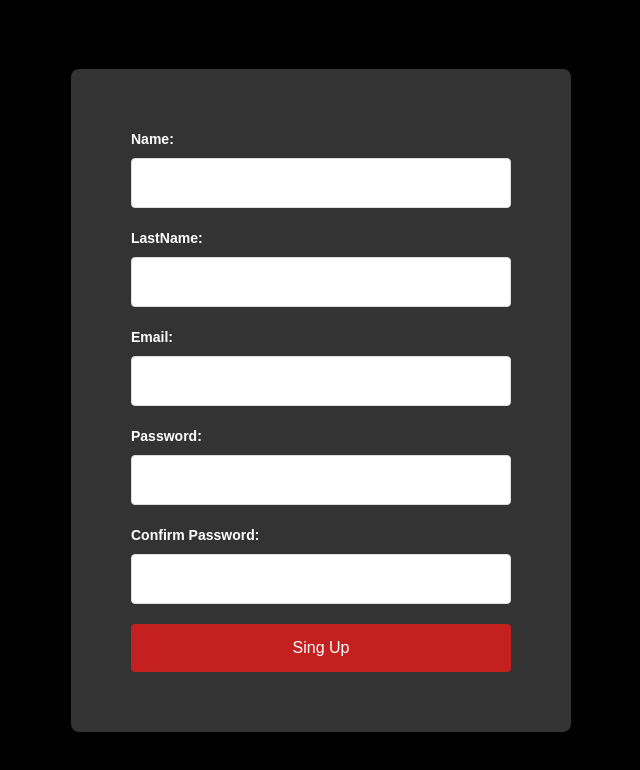
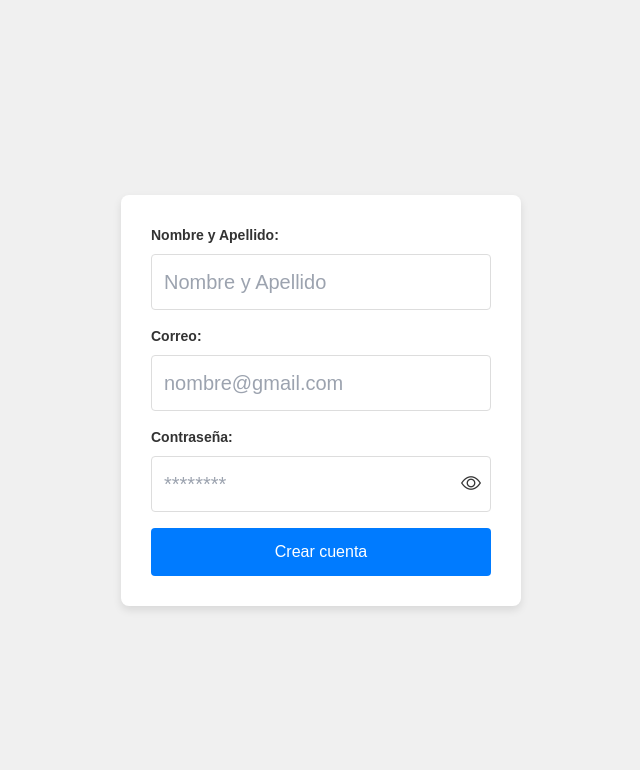
Before and after one commit to jhon1253/PROYECTO_FINAL, a React (Vite) app in the folder sesion89/my_proyect/: page /register in a window 1280 px wide. Shown: the top 770 px of the page, without its empty margins (319-959 px from the left). Built offline with nearby package versions, Linux system fonts and the light colour scheme.

Commit message:
proyecto final

```diff
--- a/sesion89/my_proyect/src/components/Login/Login.css
+++ b/sesion89/my_proyect/src/components/Login/Login.css
@@ -50,14 +50,36 @@
 
 .textbox {
   margin-bottom: 15px;
+  position: relative; /* Necesario para posicionar el icono absolutamente dentro de este contenedor */
+  width: 100%; /* Asegura que el contenedor use todo el ancho disponible */
 }
 
-.textbox input {
-  width: 100%;
-  padding: 10px;
+
+
+/* Estilo para el campo de entrada */
+.textbox input{
+  width: 100%; /* Asegura que el campo use todo el ancho del contenedor */
+  padding: 12px;
+  padding-right: 40px; /* Espacio para el icono a la derecha */
+  margin-bottom: 16px;
   border: 1px solid #ddd;
   border-radius: 4px;
-  font-size: 16px;
+  font-size: 20px;
+  box-sizing: border-box;
+  background-color: #fff;
+  color: #333;
+}
+/* Estilo para el icono de alternancia de contraseña */
+.password_toggle_icon {
+  margin-top: -8px;
+  position: absolute; /* Posiciona el icono absolutamente dentro del contenedor */
+  right: 10px; /* Espacio desde el borde derecho del campo de entrada */
+  top: 50%;
+  transform: translateY(-50%); /* Centra el icono verticalmente */
+  font-size: 20px; /* Tamaño del icono */
+  cursor: pointer; /* Cursor de puntero para indicar interactividad */
+  color: #333; /* Color del icono */
+  pointer-events: all; /* Permite que el clic en el icono funcione */
 }
 
 .textbox input:focus {
@@ -72,7 +94,7 @@
   background: #007bff;
   color: #fff;
   border: none;
-  border-radius: 4px;
+  border-radius: 10px;
   font-size: 16px;
   cursor: pointer;
   transition: background 0.3s;
@@ -89,7 +111,7 @@
   margin-bottom: 10px;
 }
 
-.iniciar_sesion{
+h2{
   align-items: center;
   display: flex;
   justify-content: center;
@@ -99,7 +121,7 @@
   background: #28a745;
   color: #fff;
   border: none;
-  border-radius: 4px;
+  border-radius: 10px;
   padding: 10px 20px;
   font-size: 16px;
   cursor: pointer;
--- a/sesion89/my_proyect/src/components/Login/Login.jsx
+++ b/sesion89/my_proyect/src/components/Login/Login.jsx
@@ -9,7 +9,10 @@ const Login = ({ setMostrarFormulario }) => {
   const [password, setPassword] = useState("");
   const [user, setUser] = useState(null);
   const navigate = useNavigate();
+  const [showPassword, setShowPassword] = useState(false); // Nuevo estado para mostrar/ocultar la contraseña
+
   const [isVisible, setIsVisible] = useState(true); // Estado para manejar la visibilidad del login
+
 
   useEffect(() => {
     const unsubscribe = onAuthStateChanged(auth, (currentUser) => {
@@ -53,13 +56,13 @@ const Login = ({ setMostrarFormulario }) => {
           <button className="close-button" onClick={handleClose}>
             &times;
           </button>
-          <h2 className="iniciar_sesion">Iniciar Sesión</h2>
+          <h2>Iniciar Sesión</h2>
           <form onSubmit={handleLogin}>
             <div className="textbox">
               <input
                 type="text"
                 name="email"
-                placeholder="name@gmail.com"
+                placeholder="nombre@gmail.com"
                 value={email}
                 onChange={(e) => setEmail(e.target.value)}
                 required
@@ -67,19 +70,26 @@ const Login = ({ setMostrarFormulario }) => {
             </div>
             <div className="textbox">
               <input
-                type="password"
+                type={showPassword ? "text" : "password"}
                 name="password"
-                placeholder="password(8 dig-min)"
+                placeholder="contraseña"
                 value={password}
                 onChange={(e) => setPassword(e.target.value)}
                 required
               />
+              <span
+              className="password_toggle_icon"
+              onClick={() => setShowPassword(!showPassword)} // Cambia el estado al hacer clic
+              >
+              {showPassword ? <i class="bi bi-eye-slash"></i> : <i class="bi bi-eye"></i>} {/* Alterna entre dos iconos de texto */}
+              </span>
             </div>
             <button type="submit" className="btn">
               Iniciar Sesión
             </button>
             <div className="create-account">
-              <h3>¿No tienes cuenta?</h3>
+              <h3>¿Aun no tienes cuenta?</h3>
+              <h5>Crea tu cuenta yaa !!</h5>
               <button type="button" onClick={handleRegisterRedirect}>
                 Crear cuenta
               </button>
--- a/sesion89/my_proyect/src/components/Menu/Header.css
+++ b/sesion89/my_proyect/src/components/Menu/Header.css
@@ -10,11 +10,11 @@ body {
   left: 0;
   z-index: 5;
 }
-.header .container {
+.container {
   display: flex;
   width: 75%;
 }
-.header .barra {
+.barra {
   display: flex;
   justify-content: right;
 }
@@ -25,7 +25,7 @@ body {
   text-decoration: none;
   font-weight: bold;
 }
-.header .logo {
+.logo {
   width: 100px;
 }
 
@@ -124,20 +124,20 @@ a:hover {
   text-decoration: underline;
 }
 
-.header .formulario form {
+.formulario form {
   display: flex;
   flex-direction: column;
 }
 
-.header .formulario .campo {
+.campo {
   margin-bottom: 10px;
 }
 
-.header .formulario label {
+.formulario label {
   font-weight: bold;
 }
 
-.header .formulario input {
+.formulario input {
   width: 100%;
   padding: 8px;
   margin-top: 5px;
@@ -146,7 +146,7 @@ a:hover {
   font-size: 14px;
 }
 
-.header .formulario button {
+.formulario button {
   background-color: #d81f26;
   color: #fff;
   border: none;
@@ -156,7 +156,7 @@ a:hover {
   margin-top: 10px;
 }
 
-.header .btn-ini-sesion {
+.btn-ini-sesion {
   background-color: #d81f26;
   color: #fff;
   border-radius: 4px;
@@ -166,7 +166,7 @@ a:hover {
   margin-top: 15px;
 }
 
-.header .btn-ini-registro {
+.btn-ini-registro {
   background-color: #d81f26;
   color: #fff;
   border-radius: 4px;
@@ -176,7 +176,7 @@ a:hover {
   margin-top: 15px;
 }
 
-.header .btn-ini-cerrarsesion {
+.btn-ini-cerrarsesion {
   background-color: #d81f26;
   color: #fff;
   border-radius: 4px;
--- a/sesion89/my_proyect/src/components/Register/Register.css
+++ b/sesion89/my_proyect/src/components/Register/Register.css
@@ -1,51 +1,48 @@
-/* Estilos generales para el contenedor del formulario */
-.container-register {
+.container_register {
   display: flex;
   justify-content: center;
   align-items: center;
   height: 100vh;
-  background-color: #000000;
+  background-color: #f0f0f0;
+  padding: 0 20px;
 }
 
-/* Estilos de la tarjeta */
-.login-form {
-  background-color: #333; /* Fondo negro */
-  padding: 60px;
+.from_login {
+  background-color: #ffffff;
+  padding: 30px;
   border-radius: 8px;
   box-shadow: 0 4px 8px rgba(0, 0, 0, 0.1);
   width: 100%;
-  max-width: 500px;
+  max-width: 400px;
   box-sizing: border-box;
+  margin: 0 auto;
 }
 
-/* Estilos de las etiquetas */
-.login-label {
+.title_label {
   display: block;
   margin-bottom: 8px;
-  color: #fff; /* Color de texto blanco */
+  color: #333;
   font-size: 14px;
   font-weight: bold;
 }
 
-/* Estilos de los campos de entrada */
-.login-input {
+.input_login {
   width: 100%;
   padding: 12px;
-  margin-bottom: 20px;
-  border: 1px solid #ddd;
-  border-radius: 4px;
+  margin-bottom: 16px;
+  border: 1px solid #ccc;
+  border-radius: 10px;
   font-size: 16px;
   box-sizing: border-box;
-  background-color: #fff; /* Fondo blanco para entradas */
-  color: #333; /* Color de texto negro */
+  background-color: #fff;
+  color: #333;
 }
 
-/* Estilo del botón */
-.login-button {
+.login_button {
   width: 100%;
   padding: 12px;
-  background-color: #c52020; /* Rojo */
-  color: #fff; /* Blanco */
+  background-color: #007bff;
+  color: #fff;
   border: none;
   border-radius: 4px;
   font-size: 16px;
@@ -53,19 +50,49 @@
   transition: background-color 0.3s ease;
 }
 
-/* Hover del botón */
-.login-button:hover {
-  background-color: #ff1900; /* Rojo más oscuro */
+.login_button:hover {
+  background-color: #0056b3;
 }
 
-/* Estilo para el mensaje de error */
 .login-error {
-  color: #e74c3c; /* Rojo */
+  color: #e74c3c;
   background-color: #ffe5e5;
   padding: 10px;
   border-radius: 4px;
-  margin-bottom: 20px;
+  margin-bottom: 16px;
   text-align: center;
   font-size: 14px;
   font-weight: bold;
 }
+
+
+
+.password-container {
+  position: relative; /* Necesario para posicionar el icono absolutamente dentro de este contenedor */
+  width: 100%; /* Asegura que el contenedor use todo el ancho disponible */
+}
+
+.input_login {
+  width: 100%; /* Asegura que el campo use todo el ancho del contenedor */
+  padding: 12px;
+  padding-right: 40px; /* Espacio para el icono a la derecha */
+  margin-bottom: 16px;
+  border: 1px solid #ddd;
+  border-radius: 4px;
+  font-size: 20px;
+  box-sizing: border-box;
+  background-color: #fff;
+  color: #333;
+}
+
+.password-toggle-icon {
+  margin-top: -8px;
+  position: absolute;
+  right: 10px;
+  top: 50%;
+  transform: translateY(-50%);
+  font-size: 20px;
+  cursor: pointer;
+  color: #333;
+  pointer-events: all; /* Permite que el clic en el icono funcione */
+}
--- a/sesion89/my_proyect/src/components/Register/Register.jsx
+++ b/sesion89/my_proyect/src/components/Register/Register.jsx
@@ -10,6 +10,7 @@ const RegisterForm = () => {
   const [password, setPassword] = useState("");
   const [confirmPassword, setConfirmPassword] = useState("");
   const [error, setError] = useState(null);
+  const [showPassword, setShowPassword] = useState(false); // Nuevo estado para mostrar/ocultar la contraseña
 
   const handleSubmit = async (event) => {
     event.preventDefault();
@@ -47,71 +48,64 @@ const RegisterForm = () => {
   };
 
   return (
-    <div className="formulario">
-      <div className="container-register">
-        <form onSubmit={handleSubmit} className="login-form">
-          <label htmlFor="name" className="login-label">
-            Name:
+      <div className="container_register">
+        <form onSubmit={handleSubmit} className="from_login">
+          <label htmlFor="name" className="title_label">
+            Nombre y Apellido:
           </label>
           <input
+            placeholder="Nombre y Apellido"
+            required
             type="text"
             id="name"
             value={name}
             onChange={(event) => setName(event.target.value)}
-            className="login-input"
+            className="input_login"
           />
-          <br />
-          <label htmlFor="surname" className="login-label">
-            LastName:
+          <label htmlFor="email" className="title_label">
+            Correo:
           </label>
           <input
-            type="text"
-            id="surname"
-            value={surname}
-            onChange={(event) => setSurname(event.target.value)}
-            className="login-input"
-          />
-          <br />
-          <label htmlFor="email" className="login-label">
-            Email:
-          </label>
-          <input
+            placeholder="nombre@gmail.com"
+            required
             type="email"
             id="email"
             value={email}
             onChange={(event) => setEmail(event.target.value)}
-            className="login-input"
+            className="input_login"
           />
           <br />
-          <label htmlFor="password" className="login-label">
-            Password:
+          <label htmlFor="password" className="title_label">
+            Contraseña:
           </label>
-          <input
-            type="password"
-            id="password"
-            value={password}
-            onChange={(event) => setPassword(event.target.value)}
-            className="login-input"
-          />
-          <br />
-          <label htmlFor="confirm-password" className="login-label">
-            Confirm Password:
-          </label>
-          <input
-            type="password"
-            id="confirm-password"
-            value={confirmPassword}
-            onChange={(event) => setConfirmPassword(event.target.value)}
-            className="login-input"
-          />
-          <br />
+          <div className="password-container">
+
+            <input
+              placeholder="********"
+              required
+              type={showPassword ? "text" : "password"} // Alterna el tipo del input
+              id="password"
+              value={password}
+              onChange={(event) => setPassword(event.target.value)}
+              className="input_login"
+
+            />
+            <span
+              className="password-toggle-icon"
+              onClick={() => setShowPassword(!showPassword)} // Cambia el estado al hacer clic
+            >
+              {showPassword ? <i class="bi bi-eye-slash"></i> : <i class="bi bi-eye"></i>} {/* Alterna entre dos iconos de texto */}
+            </span>
+          </div>
+
+
           {error && <p className="login-error">{error}</p>}
-          <button type="submit" className="login-button">
-            Sing Up
+          <button type="submit" className="login_button">
+            Crear cuenta
           </button>
         </form>
       </div>
-    </div>
+
   );
 };
 
```
